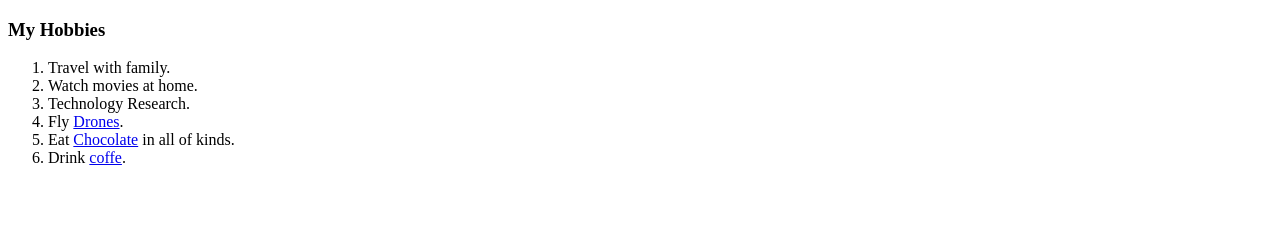
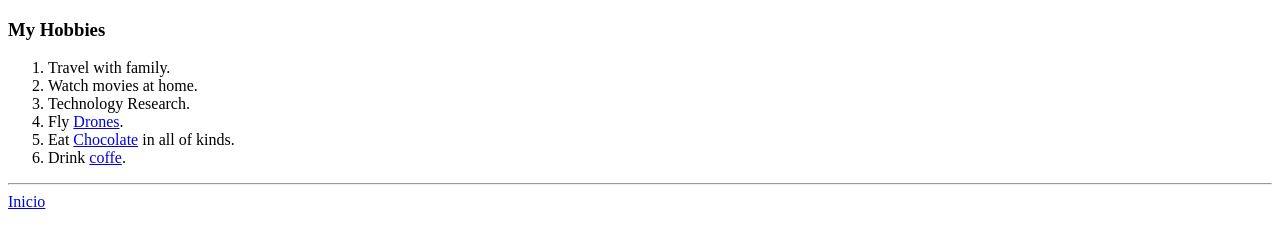
Before and after one commit to LoLo-Mx/cv, a plain HTML site: page hobbies.html in a window 1280 px wide. Drawn offline with Linux system fonts and the light colour scheme.

Commit message:
add home link's
added home links at bottom

```diff
--- a/hobbies.html
+++ b/hobbies.html
@@ -16,6 +16,8 @@
         <li>Eat <a href="https://www.chocolatehersheys.com/es_mx/el-chocolate.html">Chocolate</a> in all of kinds.</li>
         <li>Drink <a href="http://boladeoro.com.mx/">coffe</a>.</li>
     </ol>
+    <hr>
+    <a href="index.html">Inicio</a>
   </body>
 
 </html>
```
Also changed, not shown: contact-me.html (+2 -1 lines).
